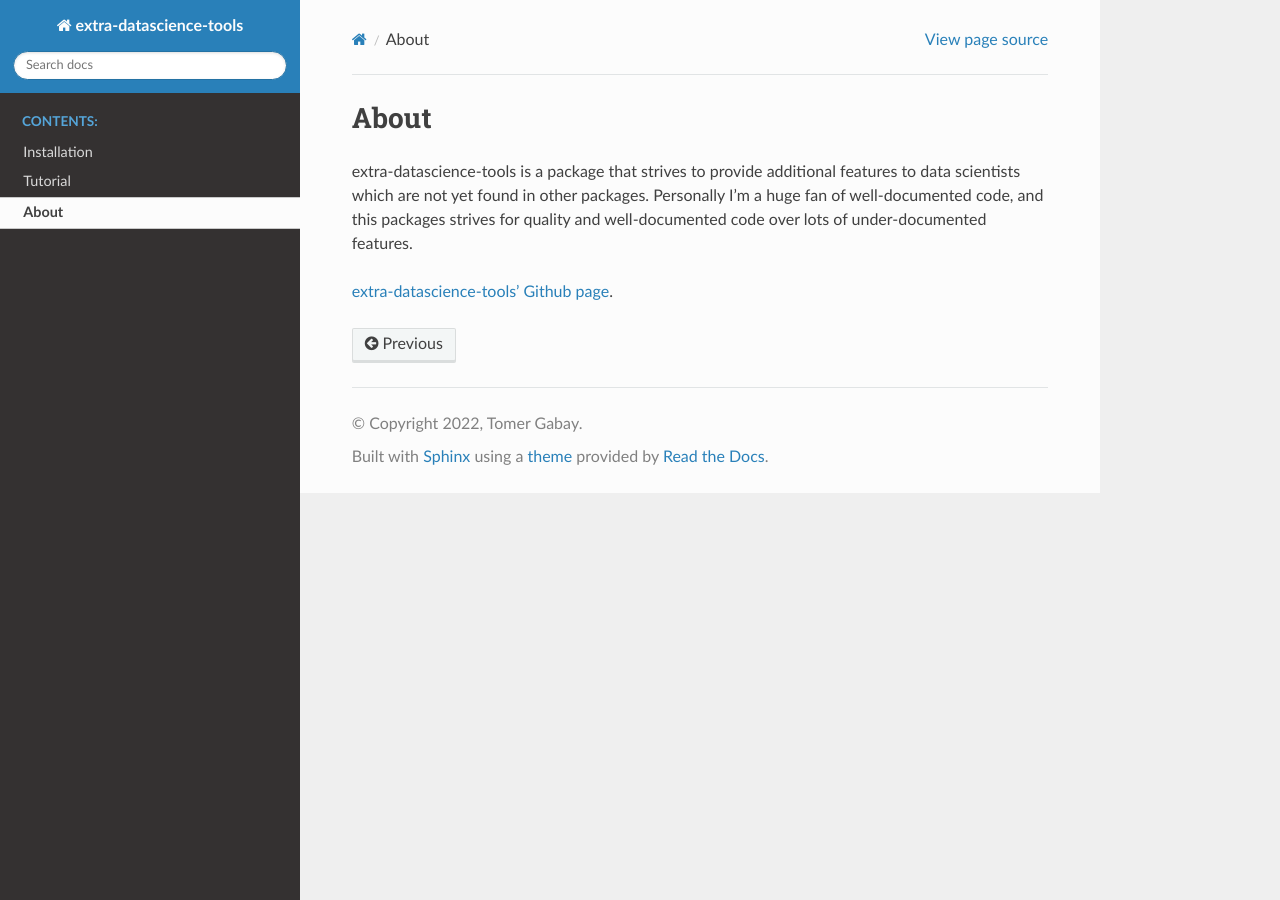
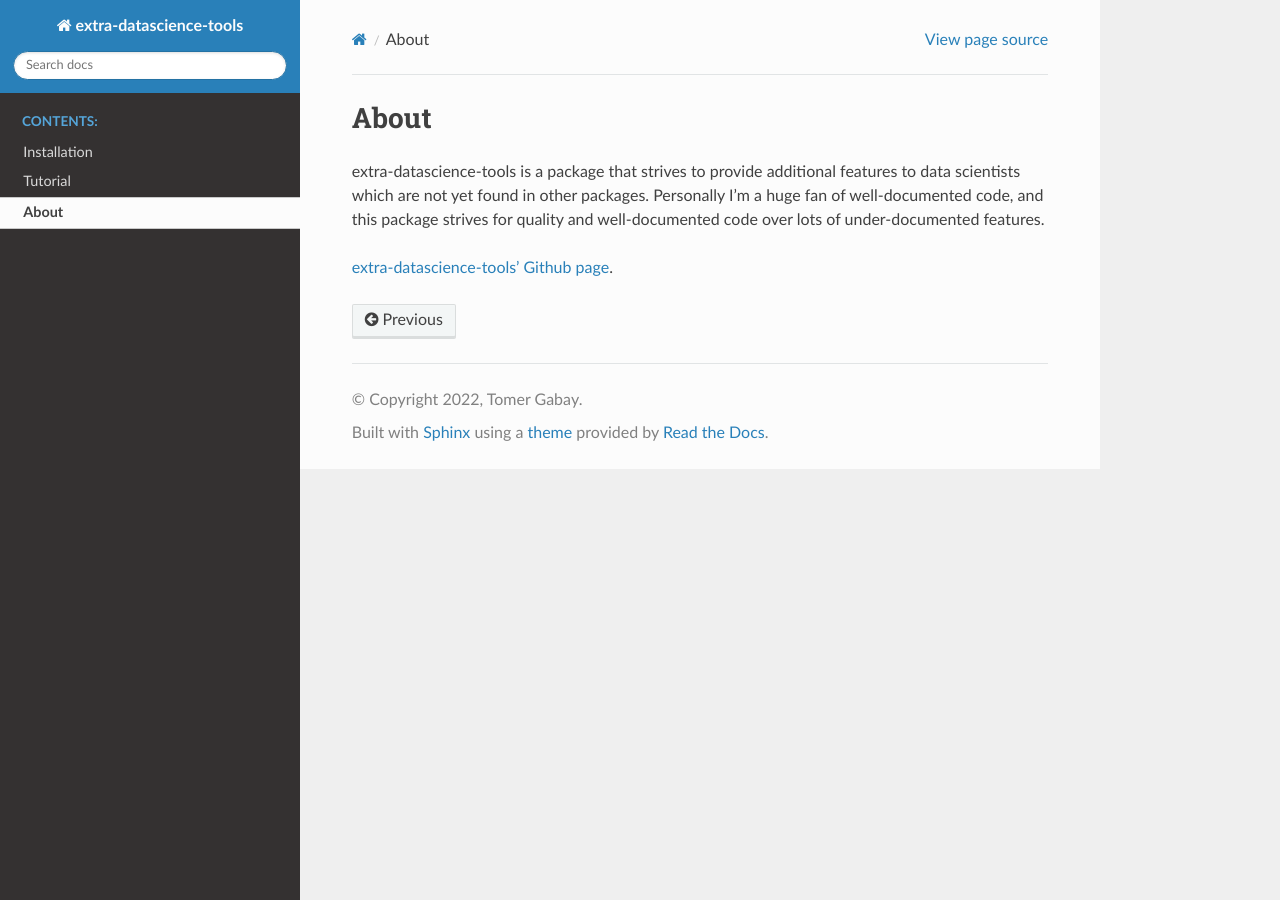
Before and after one commit to sTomerG/extra-datascience-tools, a Sphinx documentation site: the page built from docs/source/about.md, in a window 1280 px wide. Built offline with Sphinx 7.4.7 and the Read the Docs theme 2.0.0, drawn with Linux system fonts in a browser that asks for light colours; pages that are not in the unit, such as notebooks, are missing from menus.

Commit message:
fixed bug in decorator and typos in docs

```diff
--- a/docs/source/about.md
+++ b/docs/source/about.md
@@ -1,4 +1,4 @@
 # About
-extra-datascience-tools is a package that strives to provide additional features to data scientists which are not yet found in other packages. Personally I'm a huge fan of well-documented code, and this packages strives for quality and well-documented code over lots of under-documented features.
+extra-datascience-tools is a package that strives to provide additional features to data scientists which are not yet found in other packages. Personally I'm a huge fan of well-documented code, and this package strives for quality and well-documented code over lots of under-documented features.
 
 [extra-datascience-tools' Github page](https://github.com/sTomerG/extra-datascience-tools).
```
Also changed, not shown: README.md (+1 -1 lines), 1 other file.
